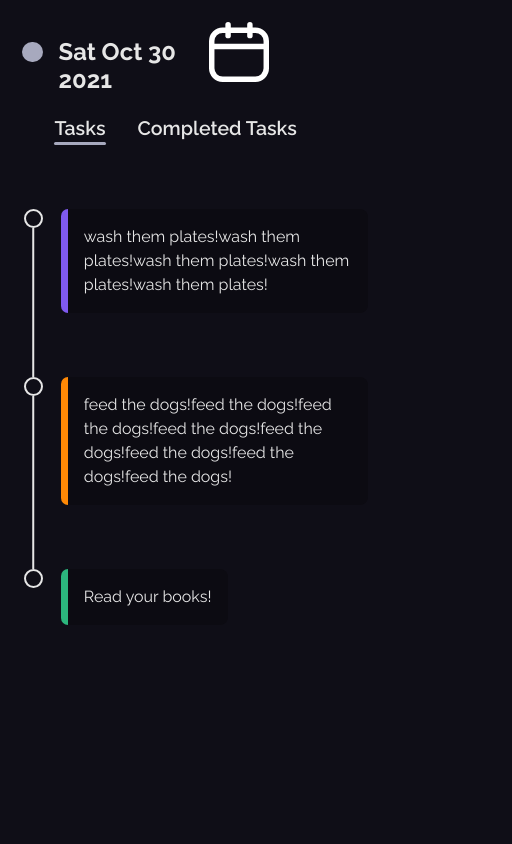
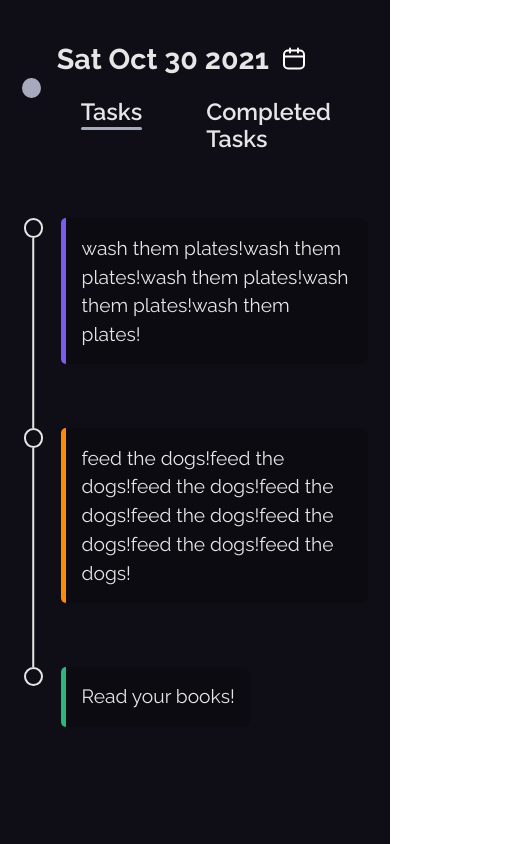
Before and after one commit to Adekxnle/checked, a React (Create React App) app: page / in a window 390 px wide. Shown: the whole page, 512 px wide, since content can reach past the window. Built offline with nearby package versions, Linux system fonts and the light colour scheme.

Commit message:
handling responsiveness

```diff
--- a/src/App.css
+++ b/src/App.css
@@ -1,7 +1,7 @@
 .app {
   background: var(--secondary);
   min-height: 100vh;
-  width: 100vw;
+  max-width: 100vw;
   padding: 2em 2em;
 }
 
--- a/src/components/Header/index.js
+++ b/src/components/Header/index.js
@@ -21,17 +21,12 @@ function Header() {
       <div className='header-top'>
         <div className='header-top-left'>
           <span className='header-bullet' />
+          <div className='container'>
             <div className='date-container'>
               <h1 className='date'>{currentDate.toDateString()}</h1>
               <img src={calenderIcon} alt='calender icon' />
             </div>
-        </div>
-        <button className='add-new-task-btn' onClick={toggleIsOpen}>
-          <img src={plusIcon} alt='plus icon' />
-          <span>add new task</span>
-        </button>
-      </div>
-      <div className='header-bottom'>
+            <div className='links-container'>
               <ul>
                 <li>
                   <Link className='tabs' to='/'>
@@ -52,6 +47,13 @@ function Header() {
               </ul>
             </div>
           </div>
+        </div>
+        <button className='add-new-task-btn' onClick={toggleIsOpen}>
+          <img src={plusIcon} alt='plus icon' />
+          <span>add new task</span>
+        </button>
+      </div>
+    </div>
   );
 }
 
--- a/src/components/Header/style.css
+++ b/src/components/Header/style.css
@@ -40,18 +40,12 @@
   margin-right: 0.5em;
 }
 
-.header-bottom {
-  margin-top: 2rem;
-}
-
-.header-bottom ul {
-  display: grid;
-  grid-template-columns: min-content max-content;
+.links-container ul {
+  display: flex;
   grid-gap: 4rem;
   align-items: start;
   list-style: none;
   margin: 0;
-  padding-inline-start: 2.8rem;
 }
 
 .tab {
@@ -91,8 +85,8 @@ li .tabs {
     display: inline;
   }
 
-  .header-bottom ul {
+  /* .header-bottom ul {
     grid-gap: 2rem;
     padding-inline-start: 2rem;
-  }
+  } */
 }
--- a/src/index.css
+++ b/src/index.css
@@ -7,7 +7,7 @@
 }
 
 :root {
-  --font-size: 1rem;
+  --font-size: 1.2rem;
   --font-scale: 1.222;
 
   --h2: calc(var(--font-size) * var(--font-scale));
@@ -23,11 +23,11 @@
 
 body {
   margin: 0;
+  min-height: 100vh;
+  max-width: 100vw;
   font-family: 'Raleway', sans-serif;
   -webkit-font-smoothing: antialiased;
   -moz-osx-font-smoothing: grayscale;
-  background: var(--secondary);
-  width: max-content;
 }
 
 p {
--- a/src/views/NewTask/style.css
+++ b/src/views/NewTask/style.css
@@ -1,6 +1,6 @@
 .new-task-page {
-  height: 100vh;
-  width: 100vw;
+  height: inherit;
+  width: inherit;
   background-color: var(--tertiary);
   position: absolute;
   top: 0;
--- a/src/views/Tasks/style.css
+++ b/src/views/Tasks/style.css
@@ -90,7 +90,7 @@ label .task {
 }
 
 .task p {
-  margin: 1em;
+  margin: 0.8em 0.8em;
   line-height: 1.5;
 }
 
@@ -107,7 +107,7 @@ label .task {
   }
 
   .task .badge {
-    min-width: 0.4em;
+    min-width: 0.3em;
   }
 
   li.task-container {
```
Lines whose indentation alone changed are shown as unchanged.
